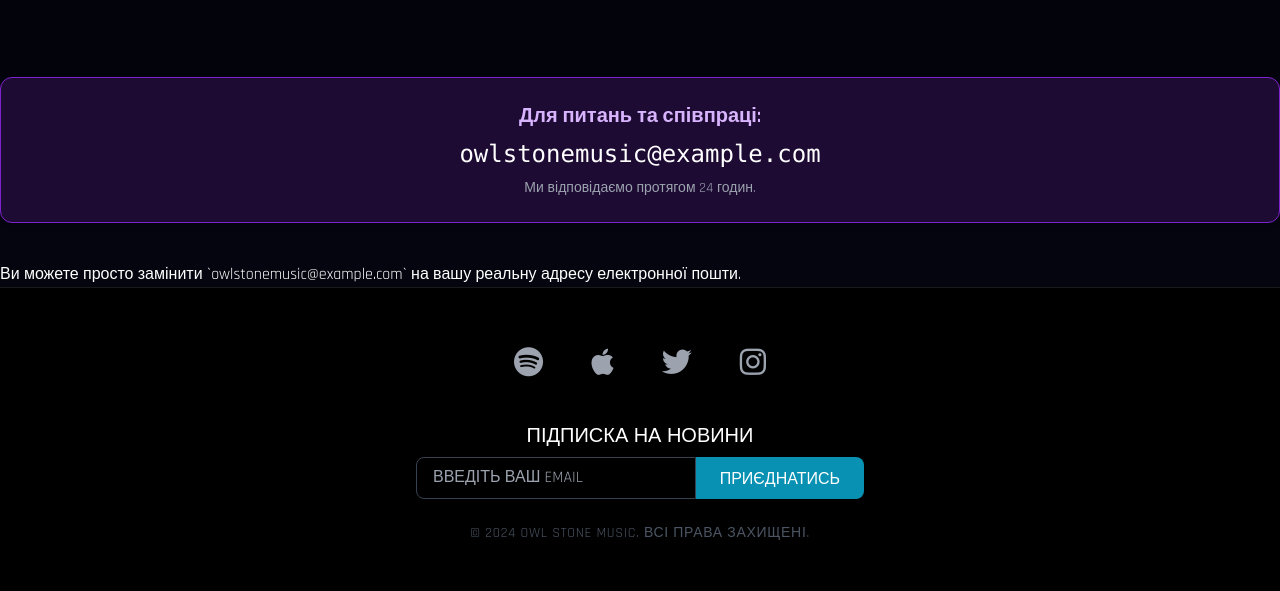
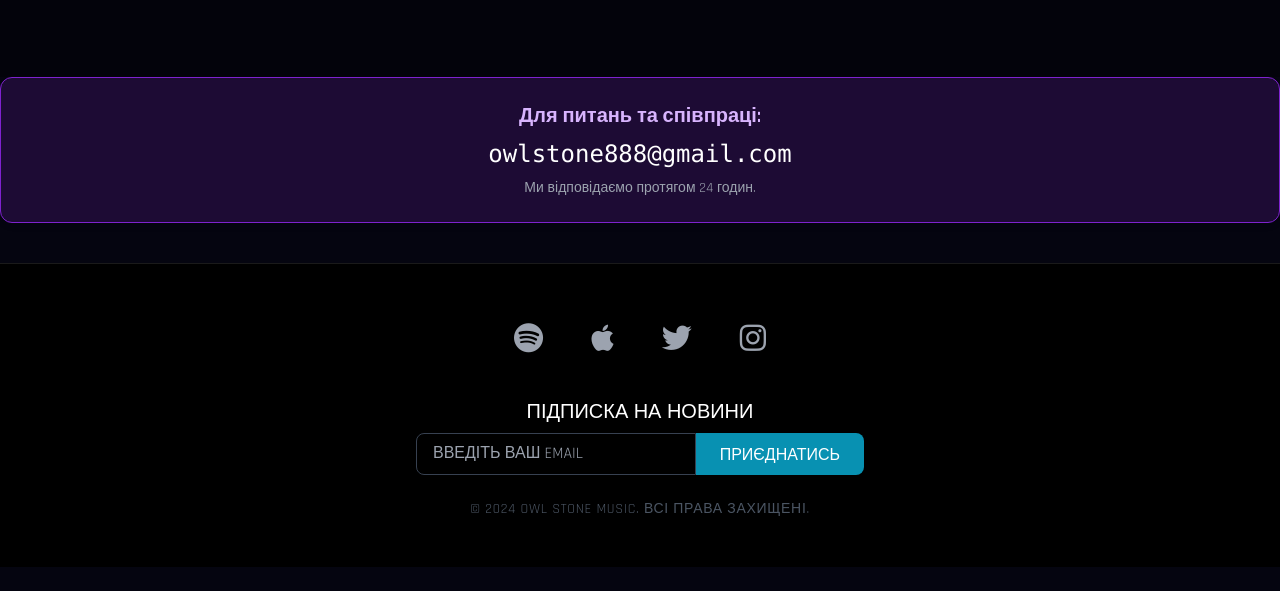
Before and after one commit to owlstone888-cmd/owl-stone-music, a plain HTML site: page index.html in a window 1280 px wide. Shown: the part 1273-1864 px from the top of the page. After the commit the page ends 1840 px from the top, so only its background shows below. Drawn offline with nearby package versions, Linux system fonts and the light colour scheme.

```diff
--- a/index.html
+++ b/index.html
@@ -241,12 +241,12 @@
     <!-- Блок з прямою контактною інформацією (Email) -->
             <div class="text-center mb-10 p-6 bg-purple-900/30 rounded-xl border border-purple-700 shadow-md">
                 <p class="text-xl font-semibold mb-2 text-purple-300">Для питань та співпраці:</p>
-                <a href="mailto:owlstonemusic@example.com" class="text-2xl text-white hover:text-purple-400 transition break-all font-mono">
-                    owlstonemusic@example.com
+                <a href="mailto:owlstone888@gmail.com" class="text-2xl text-white hover:text-purple-400 transition break-all font-mono">
+                    owlstone888@gmail.com
                 </a>
                 <p class="text-sm text-gray-400 mt-2">Ми відповідаємо протягом 24 годин.</p>
             </div>
-Ви можете просто замінити `owlstonemusic@example.com` на вашу реальну адресу електронної пошти.
+
 
     <!-- Футер (Контакти та Підписка) --><footer id="contact" class="py-12 border-t border-white/10 bg-black relative">
         <div class="max-w-7xl mx-auto px-4 text-center">
```
